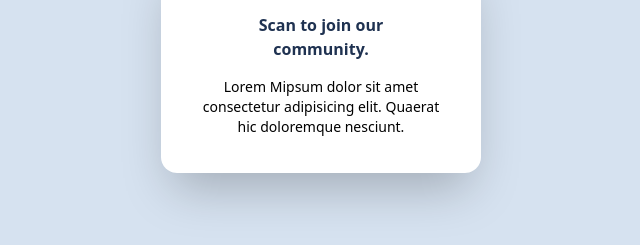
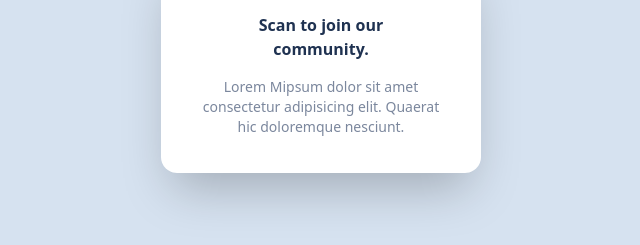
Before and after one commit to Kletornam/qr-card, a plain HTML site: page index.html in a window 1280 px wide. Shown: the part 337-582 px from the top of the page, without its empty margins (319-959 px from the left). Drawn offline with Linux system fonts and the light colour scheme.

Commit message:
Class polish up

```diff
--- a/index.html
+++ b/index.html
@@ -13,7 +13,7 @@
             <img class="rounded-2xl" src="./src/img/image-qr-code.png" alt="qr-code">
             <div class="m-4">
                 <h2 class="m-4 text-dark-blue text-center font-bold">Scan to join our community.</h2>
-                <p class="text-center text-sm text-grayish-bluey">Lorem Mipsum dolor sit amet consectetur adipisicing elit. Quaerat hic doloremque nesciunt.</p>
+                <p class="text-center text-sm text-grayish-blue">Lorem Mipsum dolor sit amet consectetur adipisicing elit. Quaerat hic doloremque nesciunt.</p>
             </div>
         </div>
     </div>
```
